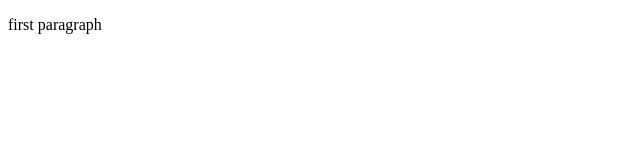
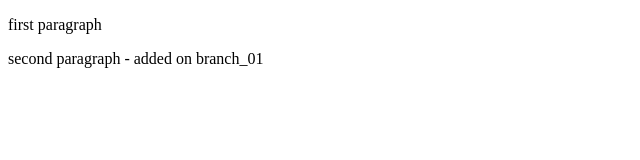
Before and after one commit to YarynaPelekh/Branches, a plain HTML site: page index.html in a window 1280 px wide. Shown: the whole page, without its empty margins (0-640 px from the left). Drawn offline with Linux system fonts and the light colour scheme.

Commit message:
added second paragraph - on branch_01

```diff
--- a/index.html
+++ b/index.html
@@ -8,5 +8,6 @@
   </head>
   <body>
     <p>first paragraph</p>
+    <p>second paragraph - added on branch_01</p>
   </body>
 </html>
```
